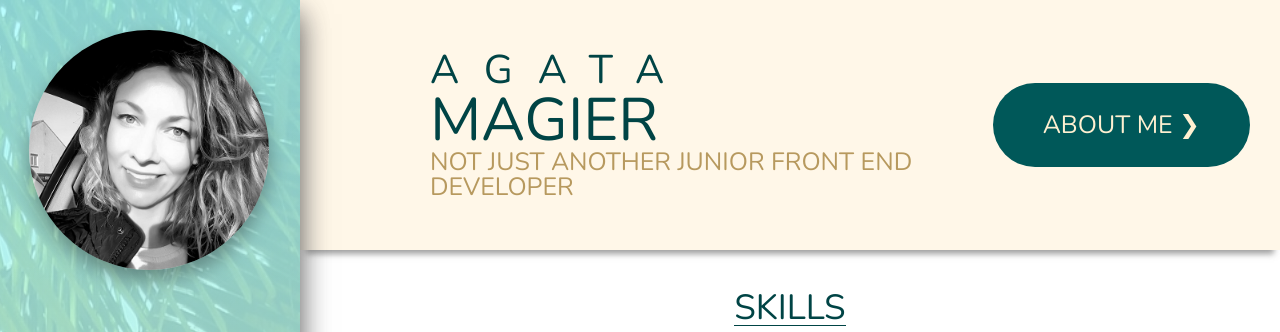
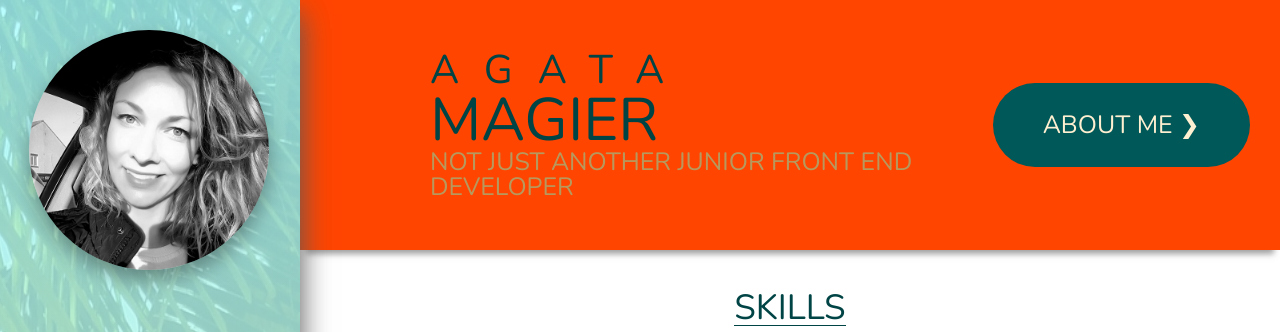
Before and after one commit to agatamagier/portfolio-agata-magier, a website: page index.html in a window 1280 px wide. Shown: the top 332 px of the page. Drawn offline with nearby package versions, Linux system fonts and the light colour scheme.

Commit message:
commit test

```diff
--- a/sass/_header.scss
+++ b/sass/_header.scss
@@ -1,6 +1,6 @@
 .header {
-    background-color: rgba($color-beige-light, .5);
-
+    // background-color: rgba($color-beige-light, .5);
+    background-color: orangered;
     box-shadow: 0 10px 6px -6px rgba(#777, .7);
     z-index: 5;
     padding: 3rem;
```
Also changed, not shown: css/style.css.
